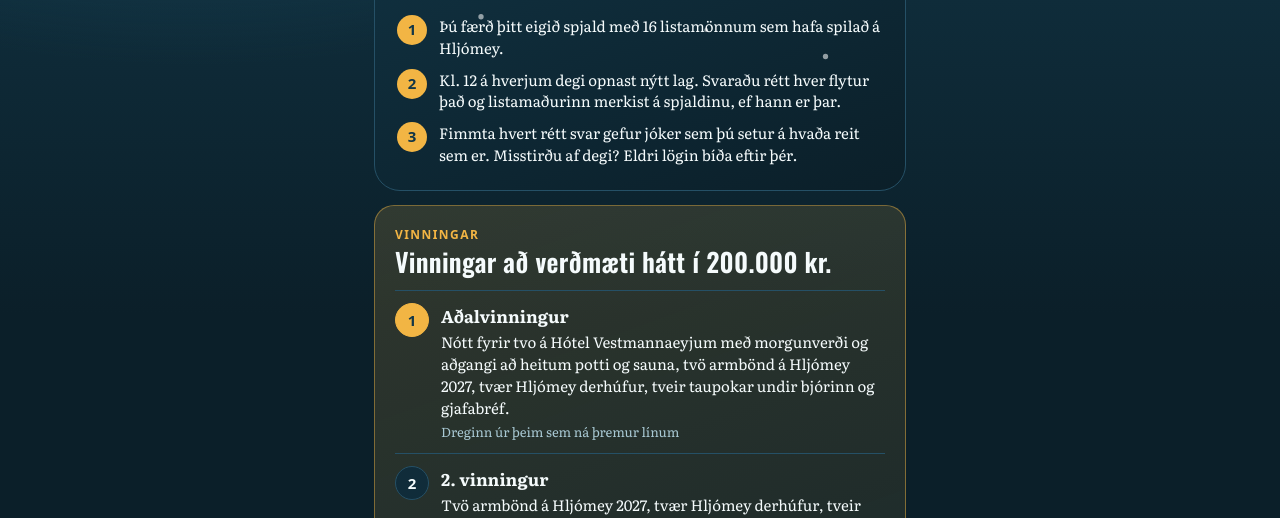
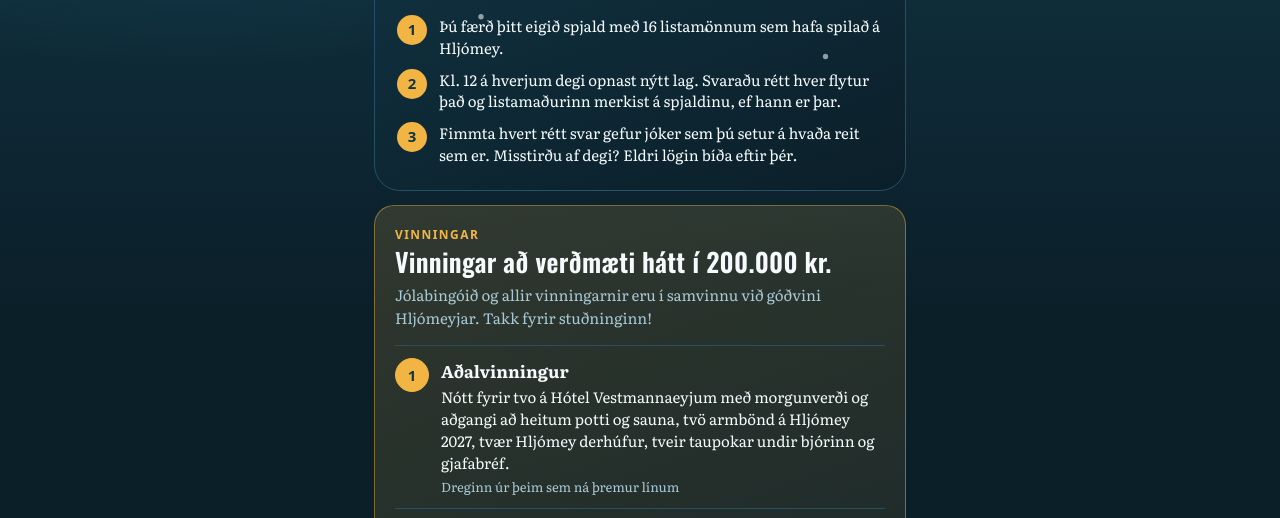
Before and after one commit to gummiarna/hljomey-pubquiz, a plain HTML site: page web/jolabingo.html in a window 1280 px wide. Shown: the part 245-763 px from the top of the page. Drawn offline with nearby package versions, Linux system fonts and the light colour scheme; no server answers; a script that the page names is missing.

Commit message:
Jólabingó: í samvinnu við góðvini Hljómeyjar
Co-Authored-By: Claude Opus 5.5 <noreply@anthropic.com>
Claude-Session: https://claude.ai/code/session_0127gXm1uWcgNUzbxKpMJ25C

```diff
--- a/web/jolabingo.html
+++ b/web/jolabingo.html
@@ -42,6 +42,7 @@
   .panel .btn.full { width: 100%; font-size: 18px; padding: 14px; }
   .prizes { margin-top: 14px; border-radius: 20px; padding: 20px; background: linear-gradient(160deg, rgba(242,181,68,.16), rgba(242,181,68,.04)); border: 1px solid rgba(242,181,68,.45); }
   .prizes .kick { font-size: 12px; font-weight: 700; letter-spacing: .12em; text-transform: uppercase; color: var(--accent); font-family: system-ui, sans-serif; }
+  .prizes .lead2 { margin: -6px 0 16px; font-size: 15px; line-height: 1.5; color: var(--muted); }
   .prizes h2 { margin: 4px 0 14px; font-size: 26px; line-height: 1.15; }
   .prize { display: flex; gap: 12px; padding: 12px 0; border-top: 1px solid var(--line); }
   .prize:first-of-type { border-top: 0; padding-top: 0; }
@@ -150,6 +151,7 @@
     <div class="prizes" id="vinningar">
       <div class="kick">Vinningar</div>
       <h2>Vinningar að verðmæti hátt í 200.000 kr.</h2>
+      <p class="lead2">Jólabingóið og allir vinningarnir eru í samvinnu við góðvini Hljómeyjar. Takk fyrir stuðninginn!</p>
       <div class="prize main"><span class="n">1</span><div><b>Aðalvinningur</b>
         <p>Nótt fyrir tvo á Hótel Vestmannaeyjum með morgunverði og aðgangi að heitum potti og sauna, tvö armbönd á Hljómey 2027, tvær Hljómey derhúfur, tveir taupokar undir bjórinn og gjafabréf.</p>
         <small>Dreginn úr þeim sem ná þremur línum</small></div></div>
```
